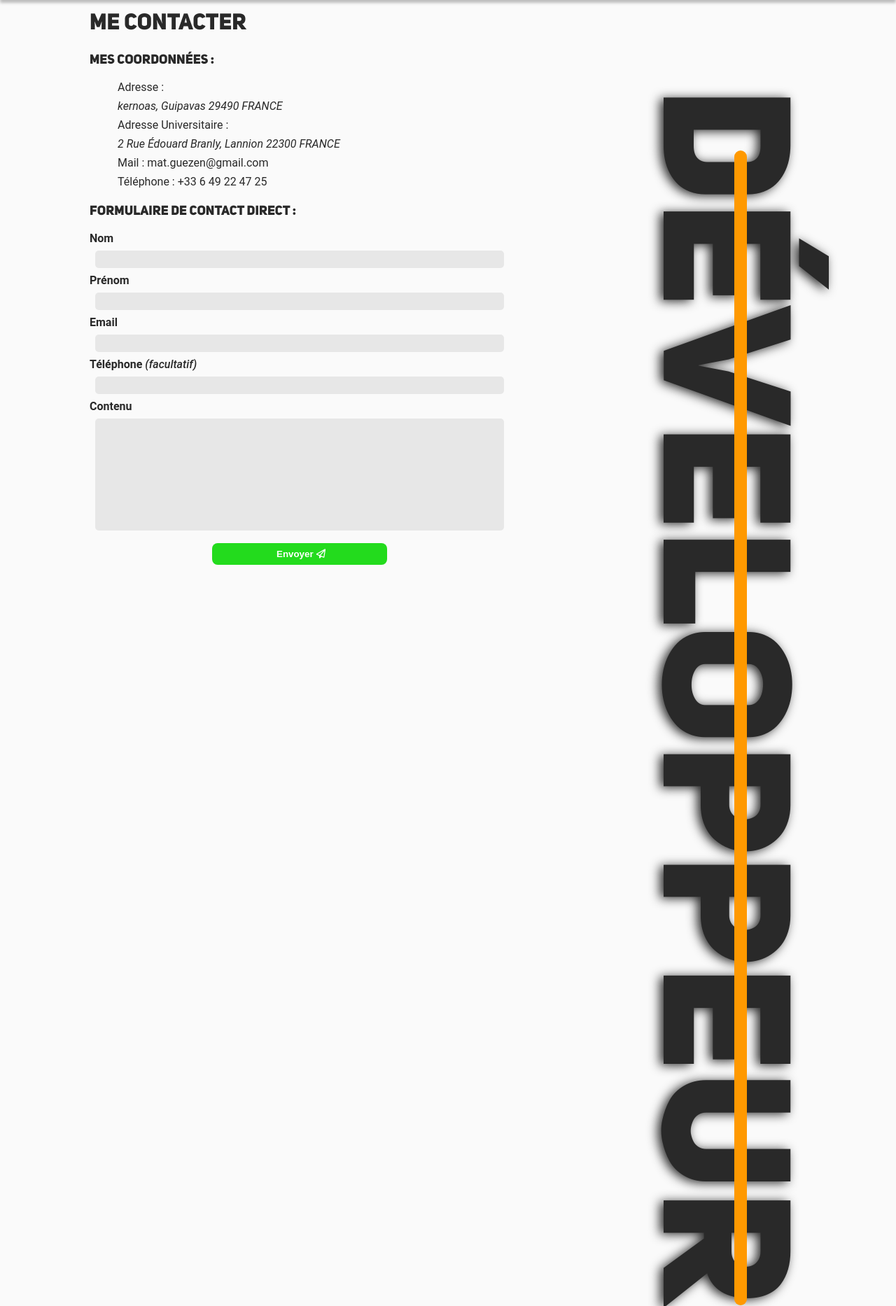
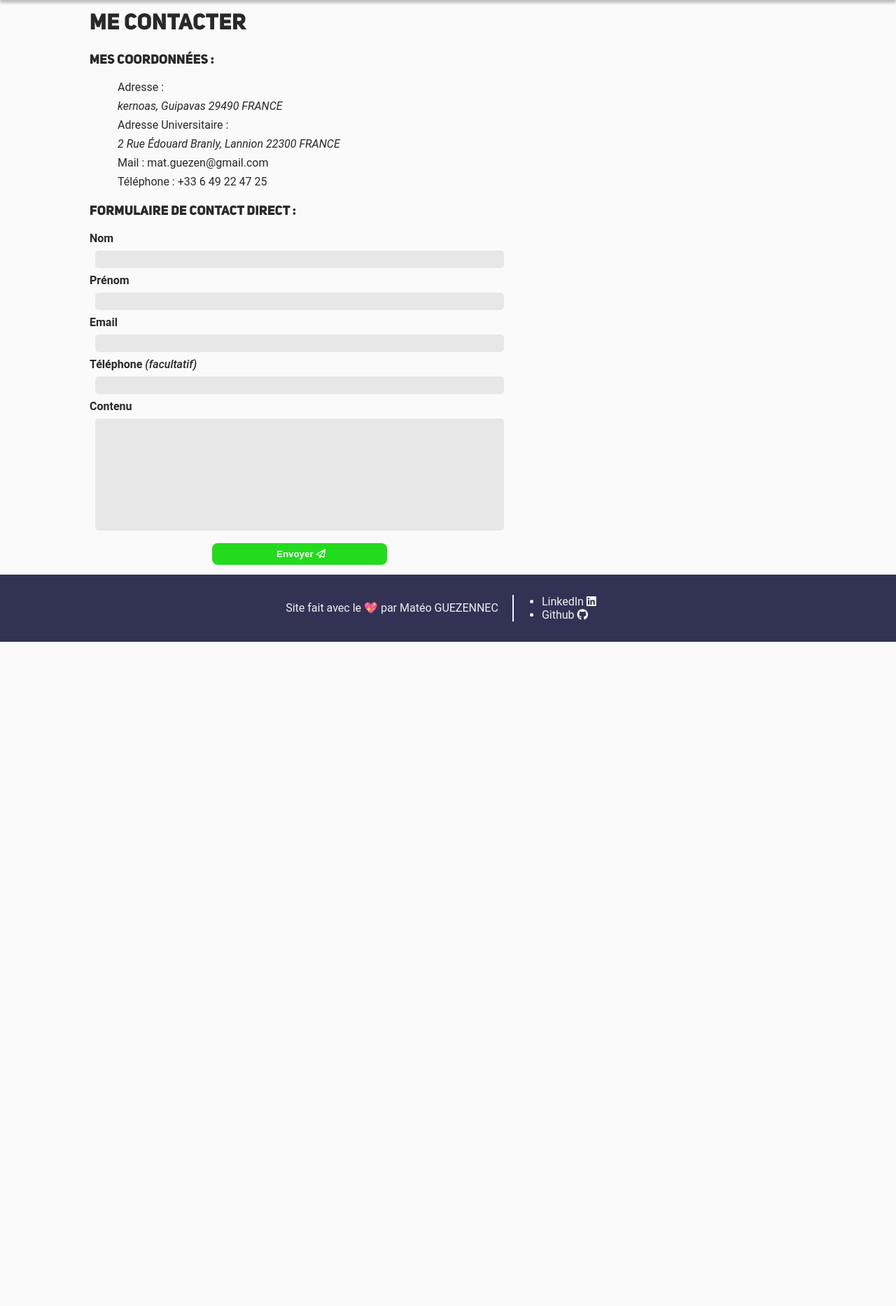
Before and after one commit to BlasterWhite/webPortfolio, a PHP site: page /contact.html in a window 1280 px wide. Shown: the part 50-1916 px from the top of the page at 70% size. After the commit the page ends 967 px from the top, so only its background shows below. Run offline with PHP 8.4, Linux system fonts and the light colour scheme; some libraries are stand-ins or nearby versions.

Commit message:
Added footer

```diff
--- a/contact.html
+++ b/contact.html
@@ -9,14 +9,11 @@
     <link rel="stylesheet" href="css/navbar.css">
     <link rel="stylesheet" href="css/contact.css">
     <link rel="stylesheet" href="css/button.css">
+    <link rel="stylesheet" href="css/footer.css">
     <script src="https://kit.fontawesome.com/d50a18be62.js" crossorigin="anonymous"></script>
     <link rel="shortcut icon" href="assets/img/logo.png" type="image/x-icon">
 </head>
 <body>
-    <div id="font-text">
-        <h1>DÉVELOPPEUR</h1>
-        <div id="line"></div>
-    </div>
     <nav>
         <a href="index.html"><i class="fas fa-home"></i> Accueil</a>
         <a href="#"><i class="fas fa-dolly"></i> Compétences</a>
@@ -50,5 +47,12 @@
             <button name="submit">Envoyer<i class="far fa-paper-plane"></i></button>
         </form>
     </main>
+    <footer>
+        <p>Site fait avec le 💖 par Matéo GUEZENNEC</p>
+        <ul>
+            <li><a href="https://www.linkedin.com/in/mateo-guezennec/" class="linkedin" target="_blank">LinkedIn <i class="fa-brands fa-linkedin"></a></i></li>
+            <li><a href="https://github.com/BlasterWhite" class="github" target="_blank">Github <i class="fa-brands fa-github"></i></a></li>
+        </ul>
+    </footer>
 </body>
 </html>
--- a/css/charteGraphique.css
+++ b/css/charteGraphique.css
@@ -15,6 +15,8 @@ body {
     background-color: var(--myWhite);
     color: var(--myGray);
     font-family: 'Roboto', sans-serif;
+    min-height: 100vh;
+    position: relative;
 }
 
 h1, h2, h3 {
--- /dev/null
+++ b/css/footer.css
@@ -0,0 +1,37 @@
+main {
+    padding-bottom: 100px;
+}
+
+footer {
+    position: absolute;
+    bottom: 0px;
+    display: flex;
+    justify-content: center;
+    align-items: center;
+    width: 100%;
+    min-height: 80px;
+    height: fit-content;
+    background-color: #323255;
+    color: #F2F2F2;
+    padding: 8px 0px;
+}
+
+footer ul {
+    margin: auto 20px;
+    border-left: 2px #F2F2F2 solid;
+    list-style: disc square;
+}
+
+footer ul li a {
+    text-decoration: none;
+    color: #F2F2F2;
+    transition: 0.4s ease-in-out;
+}
+
+a.linkedin:hover {
+    color: #a066c2;
+}
+
+a.github:hover {
+    color: var(--myYellow);
+}
--- a/projets.html
+++ b/projets.html
@@ -7,9 +7,9 @@
     <title>Matéo G. - Projets</title>
     <link rel="stylesheet" href="css/charteGraphique.css">
     <link rel="stylesheet" href="css/navbar.css">
-    <link rel="stylesheet" href="css/footer.css">
     <link rel="stylesheet" href="css/button.css">
     <link rel="stylesheet" href="css/projets.css">
+    <link rel="stylesheet" href="css/footer.css">
     <link rel="shortcut icon" href="assets/img/logo.png" type="image/x-icon">
     <script src="https://kit.fontawesome.com/d50a18be62.js" crossorigin="anonymous"></script>
 </head>
@@ -125,6 +125,10 @@
     <script src="js/projet.js"></script>
     <footer>
         <p>Site fait avec le 💖 par Matéo GUEZENNEC</p>
+        <ul>
+            <li><a href="https://www.linkedin.com/in/mateo-guezennec/" class="linkedin" target="_blank">LinkedIn <i class="fa-brands fa-linkedin"></a></i></li>
+            <li><a href="https://github.com/BlasterWhite" class="github" target="_blank">Github <i class="fa-brands fa-github"></i></a></li>
+        </ul>
     </footer>
 </body>
 </html>
```
Also changed, not shown: index.html (+8 -0 lines), js/projet.js (+7 -1 lines), assets/icon/monPlus.svg (added).
